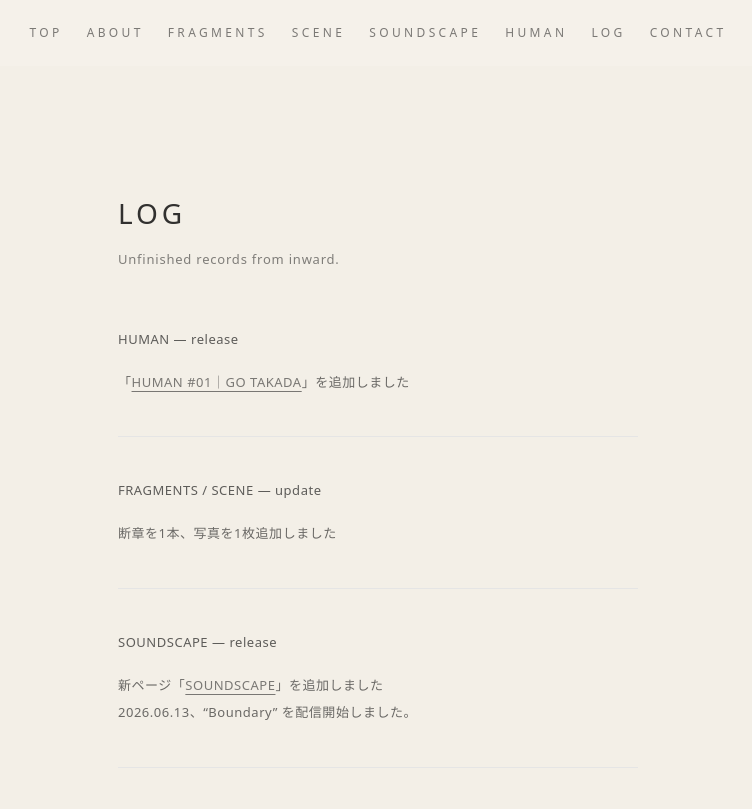
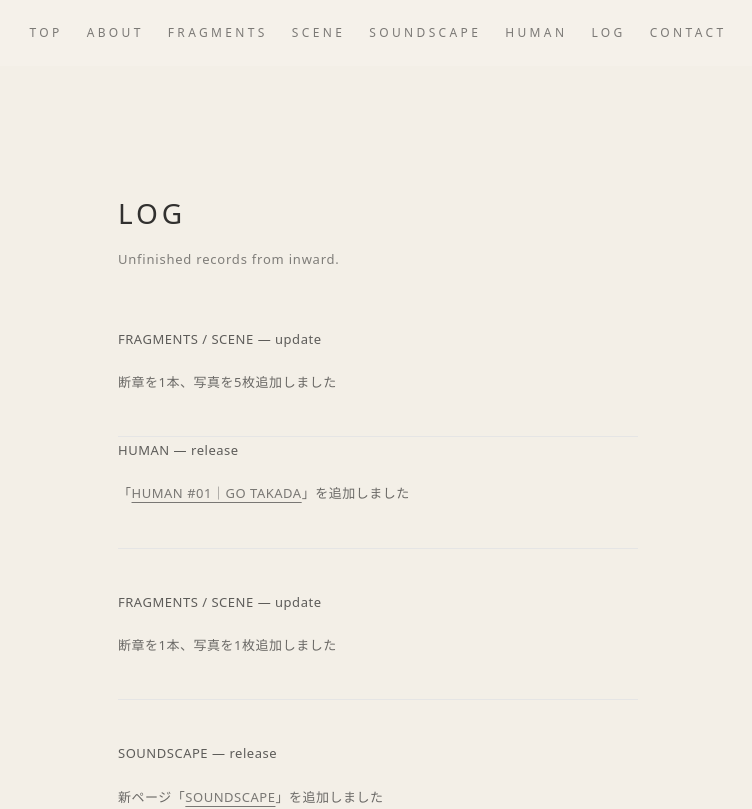
Before and after one commit to rogue-studio/inward, a Next.js app: page /log in a window 1280 px wide. Shown: the top 809 px of the page, without its empty margins (262-1014 px from the left). Built offline with nearby package versions, Linux system fonts and the light colour scheme.

Commit message:
Add LOG 21 for FRAGMENTS and SCENE updates

```diff
--- a/app/log/page.tsx
+++ b/app/log/page.tsx
@@ -15,6 +15,12 @@ export default function LogPage() {
       </p>
 
       <div className="text-[13px] leading-[2.1] tracking-[0.04em] text-[#161616]/62">
+        {/* LOG 21 */}
+        <div className="pb-10 border-b border-neutral-200">
+          <p className="text-[#161616]/68">FRAGMENTS / SCENE — update</p>
+          <p className="mt-4">断章を1本、写真を5枚追加しました</p>
+        </div>
+
         {/* LOG 20 */}
         <div className="pb-10 border-b border-neutral-200">
           <p className="text-[#161616]/68">HUMAN — release</p>
```
